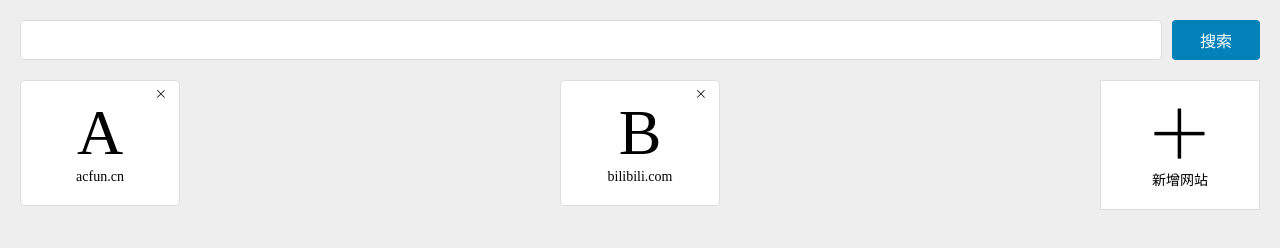
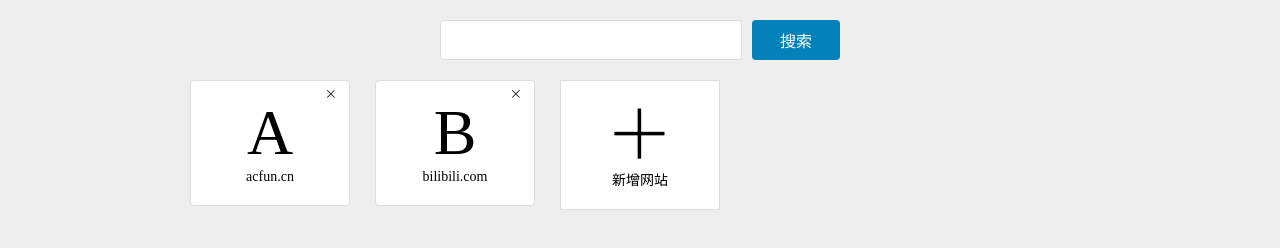
Before and after one commit to Mianxiong/nav, a plain HTML site: page src/index.html in a window 1280 px wide. Drawn offline with nearby package versions, Linux system fonts and the light colour scheme.

Commit message:
PC网页（媒体查询）

```diff
--- a/src/style.css
+++ b/src/style.css
@@ -13,19 +13,23 @@ ul,
 ol {
   list-style: none;
 }
-a{
-    color: inherit;
-    text-decoration: none;
+a {
+  color: inherit;
+  text-decoration: none;
 }
-img{
-    max-width: 100%;
-    max-height: 100%;
+img {
+  max-width: 100%;
+  max-height: 100%;
 }
 /* style*/
 body {
   background: #eee;
 }
-
+@media (min-width: 500px) {
+  .globalHeader {
+    margin: 60px 0;
+  }
+}
 .globalHeader {
   /* border:1px solid red; */
   margin: 20px;
@@ -33,7 +37,20 @@ body {
 .searchForm {
   display: flex;
   justify-content: space-between;
+  max-width: 400px;
 }
+@media (min-width: 500px) {
+  .searchForm {
+    max-width: 400px;
+    margin-left: auto;
+    margin-right: auto;
+  }
+}
+/* @media (max-width: 500px) {
+  .searchForm {
+    background: red;
+  }
+} */
 .searchForm > input {
   width: 100%;
   margin-right: 10px;
@@ -52,17 +69,28 @@ body {
   font-size: 16px;
 }
 .globalMain {
+  max-width: 900px;
+  margin-left: auto;
+  margin-right: auto;
 }
 .siteList {
   /* border:1px solid black; */
   margin: 20px;
   display: flex;
   flex-wrap: wrap;
-  justify-content: space-between;
+  /* justify-content: space-between; 平均布局不适用*/
+}
+@media (min-width:500px) {
+  .siteList {
+    margin-left: 0;
+    /* 负margin */
+    margin-right: -25px;
+  }
 }
 .siteList > li {
   /* border:1px solid red; */
   margin-bottom: 10px;
+  margin-right: 25px;
 }
 .siteList .site {
   width: 160px;
@@ -92,7 +120,7 @@ body {
   font-size: 14px;
   margin-top: 4px;
 }
-.siteList .site > .close{
+.siteList .site > .close {
   position: absolute;
   right: 10px;
   top: 5px;
```
Also changed, not shown: 1 other file.
